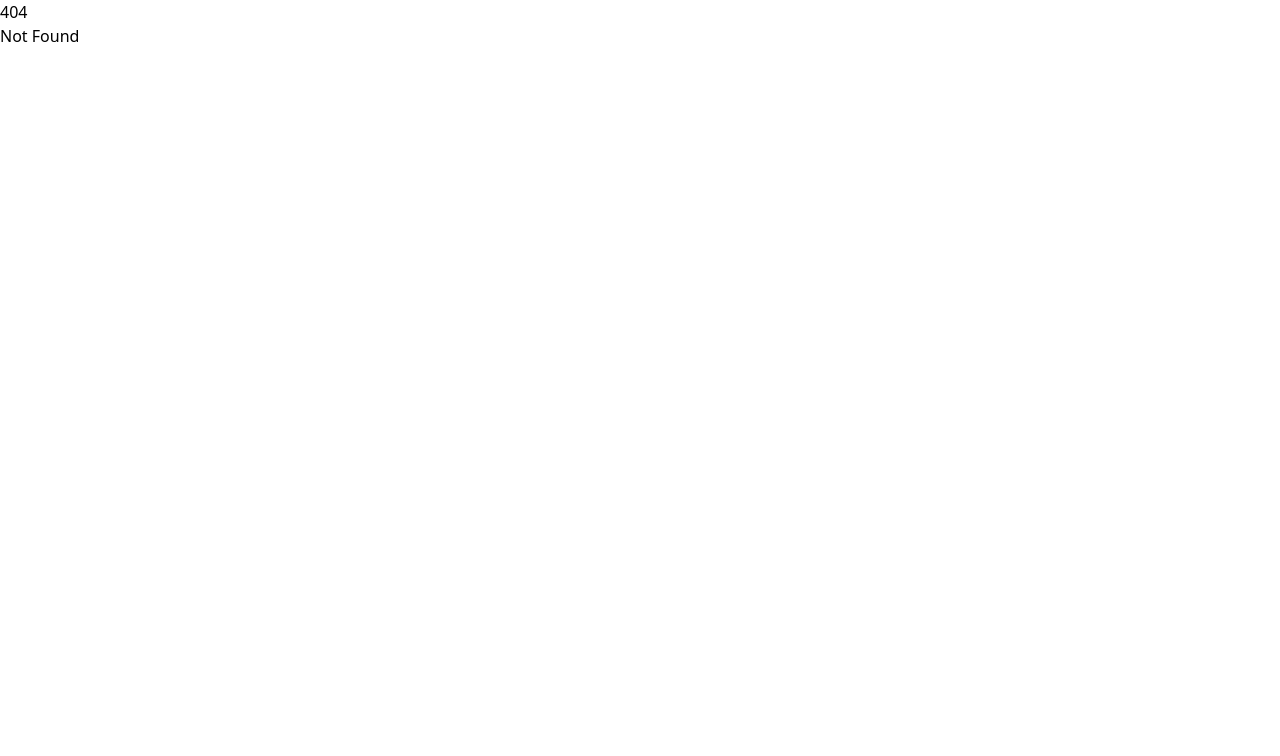
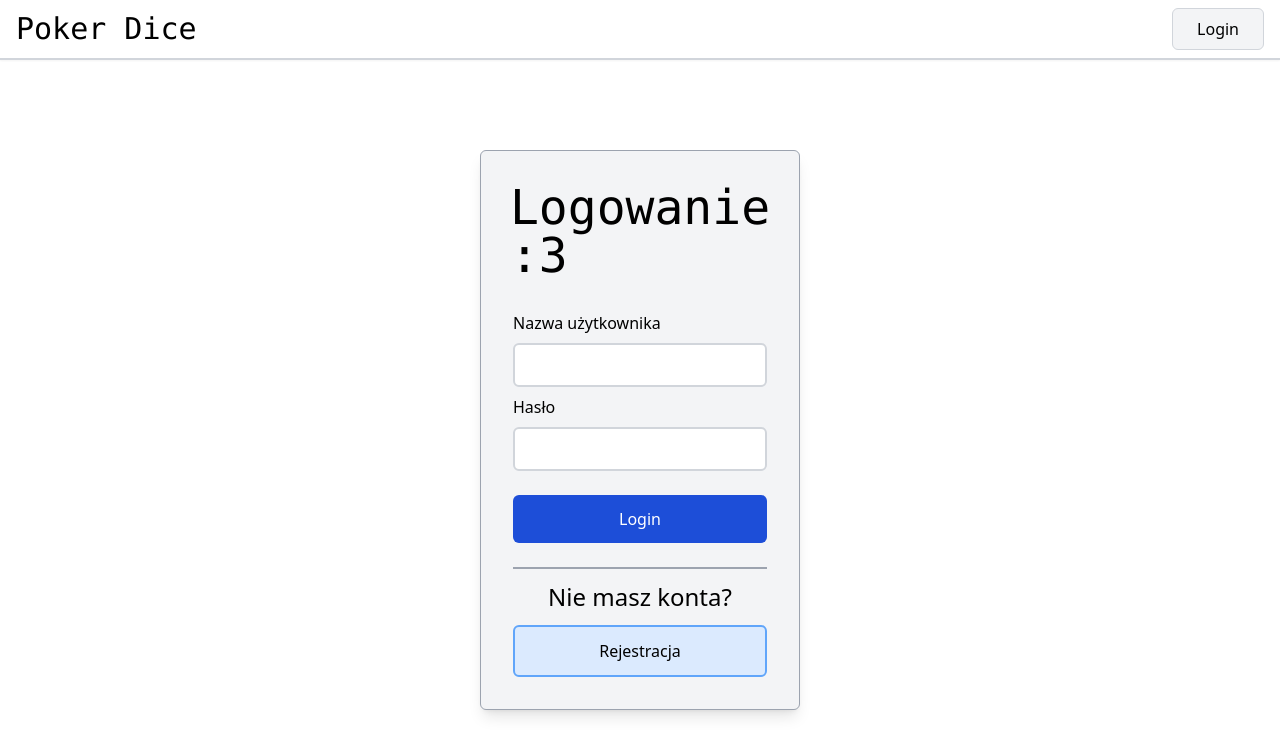
Before and after one commit to emilgruzalski/Yahtzee-Frontend, a SvelteKit app: page /login in a window 1280 px wide. Before the commit this address had no page. Shown: the top 756 px of the page. Built offline with nearby package versions, Linux system fonts and the light colour scheme.

Commit message:
Add navigation, login and register pages.

```diff
--- a/src/routes/+layout.svelte
+++ b/src/routes/+layout.svelte
@@ -1,5 +1,15 @@
 <script lang="ts">
-    import "../app.css"
+	import '../app.css';
 </script>
 
-<slot/>
+<div class="h-screen flex flex-col">
+	<div class="flex items-center py-2 px-4 shadow-sm border-b-2 border-gray-300">
+		<a href="/" class="text-3xl font-thin font-mono">Poker Dice</a>
+		<a href="/login" class="ms-auto border bg-gray-100 border-gray-300 hover:bg-gray-200 p-2 px-6 rounded-md">
+			Login
+		</a>
+	</div>
+	<div class="flex-grow">
+		<slot />
+	</div>
+</div>
--- a/src/routes/+page.svelte
+++ b/src/routes/+page.svelte
@@ -1,2 +1,8 @@
-<h1>Welcome to SvelteKit</h1>
-<p>Visit <a href="https://kit.svelte.dev">kit.svelte.dev</a> to read the documentation</p>
+<script lang="ts">
+
+</script>
+
+<div class="h-full flex justify-center items-center text-8xl text-center">
+    Poker Dice <br/> <br/>
+    Welcome!
+</div>
--- /dev/null
+++ b/src/routes/login/+page.svelte
@@ -0,0 +1,31 @@
+<script lang="ts">
+    let username: string
+    let password: string
+
+    async function login(){
+
+    }
+</script>
+
+<div class='h-full flex justify-center items-center'>
+    <div class='flex flex-col rounded-md border border-gray-400 bg-gray-100 shadow-lg p-8 xl:w-1/4 lg:w-1/3 w-full m-4'>
+        <span class='text-5xl font-mono pb-6 self-center'>Logowanie :3</span>
+
+        <label for="username" class='py-2'>Nazwa użytkownika</label>
+        <input type="text" bind:value={username} class='field'/>
+
+        <label for="password" class='py-2'>Hasło</label>
+        <input type="password" bind:value={password} class='field'/>
+
+        <button class='bg-blue-700 hover:bg-blue-700/80 text-white rounded-md my-6 p-3' on:click={login}>Login</button>
+        <hr class='border-t-2 border-gray-400 mb-3'/>
+        <span class='text-2xl self-center'>Nie masz konta?</span>
+        <a href="/register" class='border-2 border-blue-400 bg-blue-100 hover:bg-blue-200 text-black rounded-md mt-3 p-3 text-center'>Rejestracja</a>
+    </div>
+</div>
+
+<style lang='postcss'>
+    .field{
+        @apply border-2 border-gray-300 focus:outline-gray-400 rounded-md p-2
+    }
+</style>
--- /dev/null
+++ b/src/routes/register/+page.svelte
@@ -0,0 +1,32 @@
+<script lang="ts">
+    let email: string
+    let username: string
+    let password: string
+
+    async function register(){
+
+    }
+</script>
+
+<div class='h-full flex justify-center items-center'>
+    <div class='flex flex-col rounded-md border border-gray-400 bg-gray-100 shadow-lg p-8 xl:w-1/4 lg:w-1/3 w-full m-4'>
+        <span class='text-5xl font-mono pb-6 self-center'>Rejestracja :3</span>
+
+        <label for="email" class='py-2'>E-mail</label>
+        <input type="email" bind:value={email} class='field'/>
+
+        <label for="username" class='py-2'>Nazwa użytkownika</label>
+        <input type="text" bind:value={username} class='field'/>
+
+        <label for="password" class='py-2'>Hasło</label>
+        <input type="password" bind:value={password} class='field'/>
+
+        <button class='bg-blue-700 hover:bg-blue-700/80 text-white rounded-md mt-6 p-3' on:click={register}>Zarejestruj</button>
+    </div>
+</div>
+
+<style lang='postcss'>
+    .field{
+        @apply border-2 border-gray-300 focus:outline-gray-400 rounded-md p-2
+    }
+</style>
```
